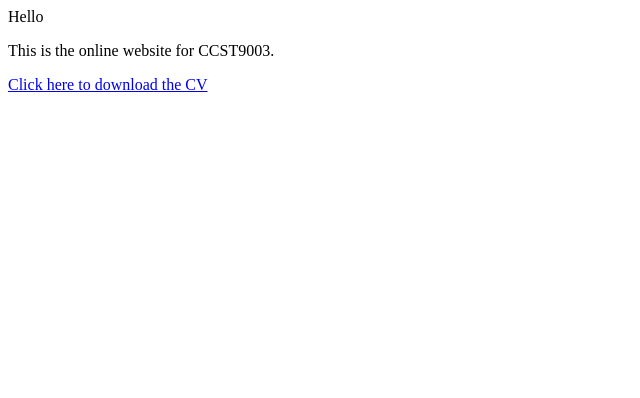
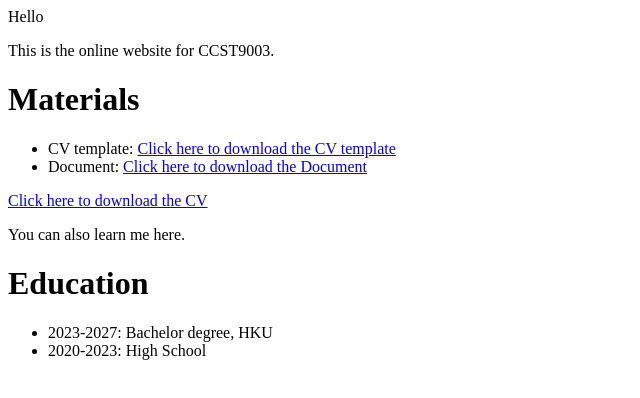
Before and after one commit to ccst9003cv/ccst9003cv.github.io, a plain HTML site: page index.html in a window 1280 px wide. Shown: the whole page, without its empty margins (0-640 px from the left). Drawn offline with Linux system fonts and the light colour scheme.

Commit message:
Update index.html

```diff
--- a/index.html
+++ b/index.html
@@ -1,4 +1,17 @@
 <p>Hello</p>
 <p>This is the online website for CCST9003.</p>
 
+<strong><h1>Materials</h1></strong>
+<ul>
+        <li>CV template: <a href="A Customised CurVe CV.zip" download>Click here to download the CV template</a></li>
+        <li>Document: <a href="Document.txt" download>Click here to download the Document</a> </li>
+</ul>
+
 <a href="CV.pdf" download>Click here to download the CV</a>
+
+<p>You can also learn me here.</p>
+<strong><h1>Education</h1></strong>
+<ul>
+        <li>2023-2027: Bachelor degree, HKU</li>
+        <li>2020-2023: High School</li>
+</ul>
```
